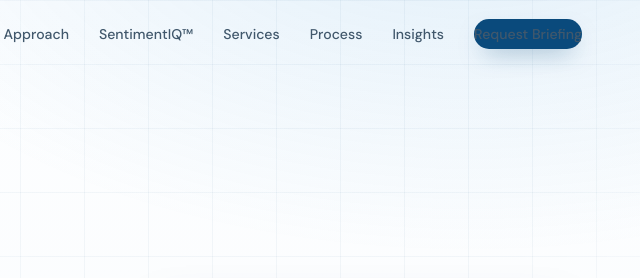
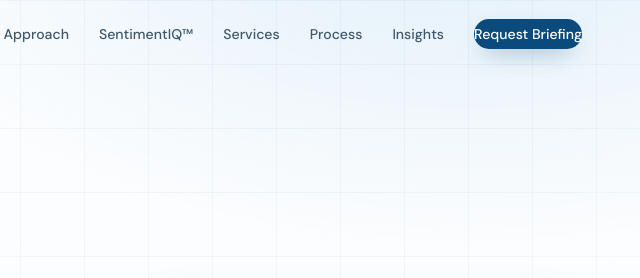
Before and after one commit to justgitnstarted/bluesky-analytics, a plain HTML site: page index.html in a window 1280 px wide. Shown: the top 278 px of the page, 620-1260 px from the left. Drawn offline with nearby package versions, Linux system fonts and the light colour scheme; a web font is replaced by a local one.

Commit message:
Update index.html
fixed request briefing button

```diff
--- a/index.html
+++ b/index.html
@@ -65,7 +65,8 @@ nav.scrolled{background:rgba(255,255,255,.86);backdrop-filter:blur(14px);-webkit
 .nav-links a:not(.btn)::after{content:"";position:absolute;left:0;bottom:0;width:0;height:2px;background:var(--amber);transition:width .25s var(--ease)}
 .nav-links a:not(.btn):hover{color:var(--sky-deep)}
 .nav-links a:not(.btn):hover::after{width:100%}
-.btn{display:inline-flex;align-items:center;gap:9px;font-weight:600;font-size:.9rem;padding:13px 26px;border-radius:999px;border:0;cursor:pointer;transition:transform .25s var(--ease),box-shadow .25s var(--ease),background .25s}
+.nav-links a.btn-primary,.nav-links a.btn-primary:hover,.mobile-menu a.btn-primary,.mobile-menu a.btn-primary:hover{color:#fff}
+.btn{display:inline-flex;align-items:center;gap:9px;font-weight:600;font-size:.9rem;padding:13px 26px;border-radius:999px;border:0;cursor:pointer;white-space:nowrap;flex-shrink:0;transition:transform .25s var(--ease),box-shadow .25s var(--ease),background .25s}
 .btn-primary{background:var(--sky-deep);color:#fff;box-shadow:0 10px 24px -10px rgba(10,74,124,.55)}
 .btn-primary:hover{background:var(--sky-mid);transform:translateY(-2px);box-shadow:0 16px 30px -10px rgba(10,74,124,.55)}
 .btn-amber{background:var(--amber);color:#fff;box-shadow:0 10px 24px -10px rgba(201,125,46,.6)}
```
